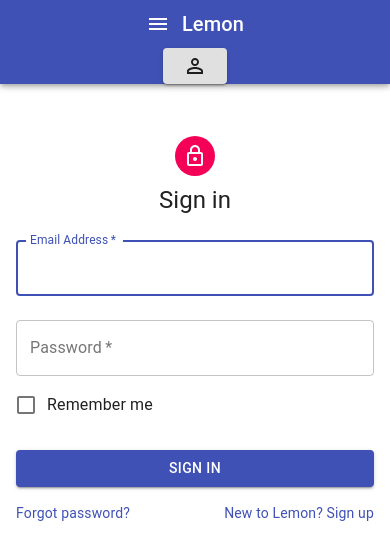
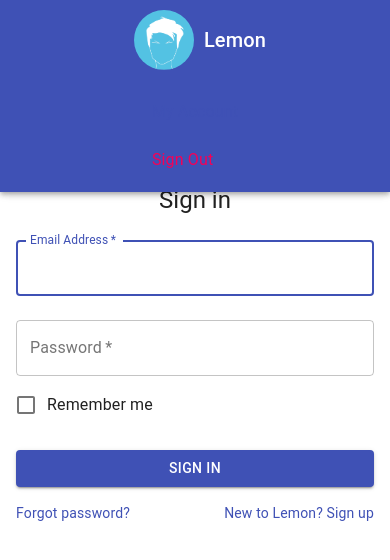
Before and after one commit to samjhawkins/lemon, a React app: page / in a window 390 px wide. Shown: the top 560 px of the page. Built offline with nearby package versions, Linux system fonts and the light colour scheme; the HTML template or start-up script is replaced by a standard one.

Commit message:
develop - add further navbar improvements. Add account pages

```diff
--- /dev/null
+++ b/src/components/Account/MyAccount/MyAccount.jsx
@@ -0,0 +1,13 @@
+import React, {Component} from 'react';
+
+export default class MyAccount extends Component {
+    constructor(props) {
+        super(props);
+    }
+
+    render() {
+        return (
+            <div>My account page!</div>
+        )
+    }
+}
--- /dev/null
+++ b/src/components/Account/SignOut/SignOut.jsx
@@ -0,0 +1,13 @@
+import React, {Component} from 'react';
+
+export default class NAME extends Component {
+    constructor(props) {
+        super(props);
+    }
+
+    render() {
+        return (
+            <div>Sign Out Page</div>
+        )
+    }
+}
--- a/src/components/common/LinkedButton/LinkedButton.jsx
+++ b/src/components/common/LinkedButton/LinkedButton.jsx
@@ -1,23 +1,14 @@
 import React from 'react';
-import {Link} from "react-router-dom";
 import {Button} from "@material-ui/core";
-import { makeStyles } from '@material-ui/styles';
-
-const useStyles = makeStyles(theme => ({
-        link: {
-            textDecoration: "none",
-        }
-    }
-));
+import UndecoratedLink from "../UndecoratedLink/UndecoratedLink";
 
 const LinkedButton = ({to, text, size, colour}) => {
-    const classes = useStyles();
     return (
-        <Link to={to} className={classes.link}>
-            <Button size={size} variant="contained" color={colour || undefined}>
+        <UndecoratedLink to={to}>
+            <Button size={size} variant={"contained"} color={colour || undefined}>
                 {text}
             </Button>
-        </Link>
+        </UndecoratedLink>
     );
 }
 
--- a/src/components/common/NavBar/NavBar.jsx
+++ b/src/components/common/NavBar/NavBar.jsx
@@ -2,14 +2,25 @@ import React, {Component} from 'react';
 import {
     AppBar,
     Toolbar,
-    IconButton,
-    Typography
+    Typography,
+    Avatar,
+    Container,
+    Hidden
 } from '@material-ui/core/index';
-import {Menu as MenuIcon} from '@material-ui/icons/index';
-import ProfileMenu from "./ProfileMenu";
+import ProfileOptions from "./ProfileOptions/ProfileOptions";
 import Grid from "@material-ui/core/Grid/index";
+import {withStyles} from "@material-ui/core/styles";
+import logo from "../../../images/logo.png";
 
-export default class NavBar extends Component {
+const styles = theme => ({
+    avatar: {
+        margin: 10,
+        width: 60,
+        height: 60,
+    }
+});
+
+export class NavBar extends Component {
     constructor(props) {
         super(props);
         this.state = {
@@ -29,15 +40,18 @@ export default class NavBar extends Component {
     }
 
     render() {
-
+        const {classes} = this.props;
         return (
             <AppBar position='fixed'>
                 <Toolbar>
-                    <Grid justify={"space-between"} container >
-                        <Grid item container sm={3} alignContent={"center"} justify={"center"}>
-                            <IconButton edge='start' color='inherit' aria-label='Menu'>
-                                <MenuIcon/>
-                            </IconButton>
+                    <Container maxWidth="md">
+                        <Grid justify={"space-between"} container>
+                            <Grid item container sm={4} alignContent={"center"} justify={"center"}>
+                                <Avatar
+                                    alt="Lemon Logo"
+                                    src={logo}
+                                    className={classes.avatar}
+                                />
                                 <Typography
                                     variant='h6'
                                     display={'inline'}
@@ -47,7 +61,7 @@ export default class NavBar extends Component {
                                 </Typography>
                             </Grid>
                             <Grid item container xs={12} sm={1} justify={"center"}>
-                            <ProfileMenu
+                                <ProfileOptions
                                     open={this.state.open}
                                     auth={this.state.auth}
                                     handleClose={this.handleClose}
@@ -55,8 +69,12 @@ export default class NavBar extends Component {
                                 />
                             </Grid>
                         </Grid>
+                    </Container>
+
                 </Toolbar>
             </AppBar>
         );
     }
-}
+};
+
+export default withStyles(styles)(NavBar);
--- a/src/components/common/NavBar/ProfileMenu.jsx
+++ /dev/null
@@ -1,60 +0,0 @@
-import React, {Component} from 'react';
-import {Button, ClickAwayListener, Grow, MenuItem, MenuList, Paper, Popper} from "@material-ui/core/index";
-import {PermIdentity as PermIdentityIcon} from "@material-ui/icons/index";
-
-export default class ProfileMenu extends Component{
-    constructor(props) {
-        super(props);
-        this.anchorRef = React.createRef();
-        this.handleClose = this.handleClose.bind(this);
-    }
-    handleClose(event) {
-        if (this.anchorRef.current && this.anchorRef.current.contains(event.target)) {
-            return;
-        }
-        this.props.handleClose();
-    }
-    render() {
-        if (this.props.auth) {
-            return (
-                <React.Fragment>
-                    <Button
-                        ref={this.anchorRef}
-                        aria-controls="menu-list-grow"
-                        aria-haspopup="true"
-                        onClick={this.props.handleToggle}
-                        variant="contained"
-                    >
-                        <PermIdentityIcon/>
-                    </Button>
-                    <Popper
-                        open={this.props.open}
-                        anchorEl={this.anchorRef.current}
-                        transition disablePortal
-                    >
-                        {({TransitionProps, placement}) => (
-                            <Grow
-                                {...TransitionProps}
-                                style={{transformOrigin: placement === 'bottom' ? 'center top' : 'center bottom'}}
-                            >
-                                <Paper id="menu-list-grow">
-                                    <ClickAwayListener onClickAway={this.handleClose}>
-                                        <MenuList>
-                                            <MenuItem onClick={this.handleClose}>My account</MenuItem>
-                                            <MenuItem onClick={this.handleClose}>Logout</MenuItem>
-                                        </MenuList>
-                                    </ClickAwayListener>
-                                </Paper>
-                            </Grow>
-                        )}
-                    </Popper>
-                </React.Fragment>
-            );
-        }
-        return (
-            <Button variant="contained" href='/'>
-                Login
-            </Button>
-        );
-    }
-}
--- /dev/null
+++ b/src/components/common/NavBar/ProfileOptions/ProfileButton.jsx
@@ -0,0 +1,55 @@
+import React, {Component} from 'react';
+import {Button, ClickAwayListener, Grow, MenuItem, MenuList, Paper, Popper} from "@material-ui/core/index";
+import {PermIdentity as PermIdentityIcon} from "@material-ui/icons/index";
+import ProfileMenu from "./ProfileMenu";
+
+export default class ProfileButton extends Component {
+    constructor(props) {
+        super(props);
+        this.anchorRef = React.createRef();
+        this.handleClose = this.handleClose.bind(this);
+    }
+
+    handleClose(event) {
+        if (this.anchorRef.current && this.anchorRef.current.contains(event.target)) {
+            return null;
+        }
+        this.props.handleClose();
+    }
+
+    render() {
+        return (
+            <React.Fragment>
+                <Button
+                    ref={this.anchorRef}
+                    aria-controls="menu-list-grow"
+                    aria-haspopup="true"
+                    onClick={this.props.handleToggle}
+                    variant="contained"
+                >
+                    <PermIdentityIcon/>
+                </Button>
+                <Popper
+                    open={this.props.open}
+                    anchorEl={this.anchorRef.current}
+                    transition disablePortal
+                >
+                    {({TransitionProps, placement}) => (
+                        <Grow
+                            {...TransitionProps}
+                            style={{transformOrigin: placement === 'bottom' ? 'center top' : 'center bottom'}}
+                        >
+                            <Paper id="menu-list-grow">
+                                <ClickAwayListener onClickAway={this.handleClose}>
+                                    <ProfileMenu
+                                        handleClose={this.handleClose}
+                                    />
+                                </ClickAwayListener>
+                            </Paper>
+                        </Grow>
+                    )}
+                </Popper>
+            </React.Fragment>
+        )
+    }
+}
--- /dev/null
+++ b/src/components/common/NavBar/ProfileOptions/ProfileMenu.jsx
@@ -0,0 +1,26 @@
+import React, {Component} from 'react';
+import {MenuList, MenuItem, Typography} from "@material-ui/core";
+import UndecoratedLink from "../../UndecoratedLink/UndecoratedLink";
+
+export default class ProfileMenu extends Component {
+    render() {
+        return (
+            <MenuList>
+                <MenuItem onClick={this.props.handleClose}>
+                    <UndecoratedLink to={"/myAccount"}>
+                        <Typography color={"primary"}>
+                            My Account
+                        </Typography>
+                    </UndecoratedLink>
+                </MenuItem>
+                <MenuItem onClick={this.props.handleClose}>
+                    <UndecoratedLink to={"/signOut"}>
+                        <Typography color={"secondary"}>
+                            Sign Out
+                        </Typography>
+                    </UndecoratedLink>
+                </MenuItem>
+            </MenuList>
+        )
+    }
+}
--- /dev/null
+++ b/src/components/common/NavBar/ProfileOptions/ProfileOptions.jsx
@@ -0,0 +1,33 @@
+import React from 'react';
+import {Button, useMediaQuery} from "@material-ui/core/index";
+import ProfileButton from "./ProfileButton";
+import useTheme from "@material-ui/core/styles/useTheme";
+import ProfileMenu from "./ProfileMenu";
+
+export const ProfileOptions = props => {
+    const theme = useTheme();
+    const matches = useMediaQuery(theme.breakpoints.down('xs'));
+    if (props.auth) {
+        if(matches){
+            return (
+                <ProfileMenu
+                    handleClose={props.handleClose}
+                />
+            );
+        }
+        return (
+            <ProfileButton
+                open={props.open}
+                handleClose={props.handleClose}
+                handleToggle={props.handleToggle}
+            />
+        );
+    }
+    return (
+        <Button variant="contained" href='/'>
+            Login
+        </Button>
+    );
+};
+
+export default ProfileOptions;
--- /dev/null
+++ b/src/components/common/UndecoratedLink/UndecoratedLink.jsx
@@ -0,0 +1,22 @@
+import React from 'react';
+import {Link} from "react-router-dom";
+import {makeStyles} from "@material-ui/styles";
+
+const useStyles = makeStyles(theme => ({
+        link: {
+            textDecoration: "none",
+        }
+    }
+));
+
+export const UndecoratedLink = ({to, children}) => {
+    const classes = useStyles();
+    return (
+        <Link to={to} className={classes.link}>
+            {children}
+        </Link>
+    )
+
+};
+
+export default UndecoratedLink;
```
Also changed, not shown: src/routes/routes.config.js (+11 -1 lines). Lines whose indentation alone changed are shown as unchanged.
